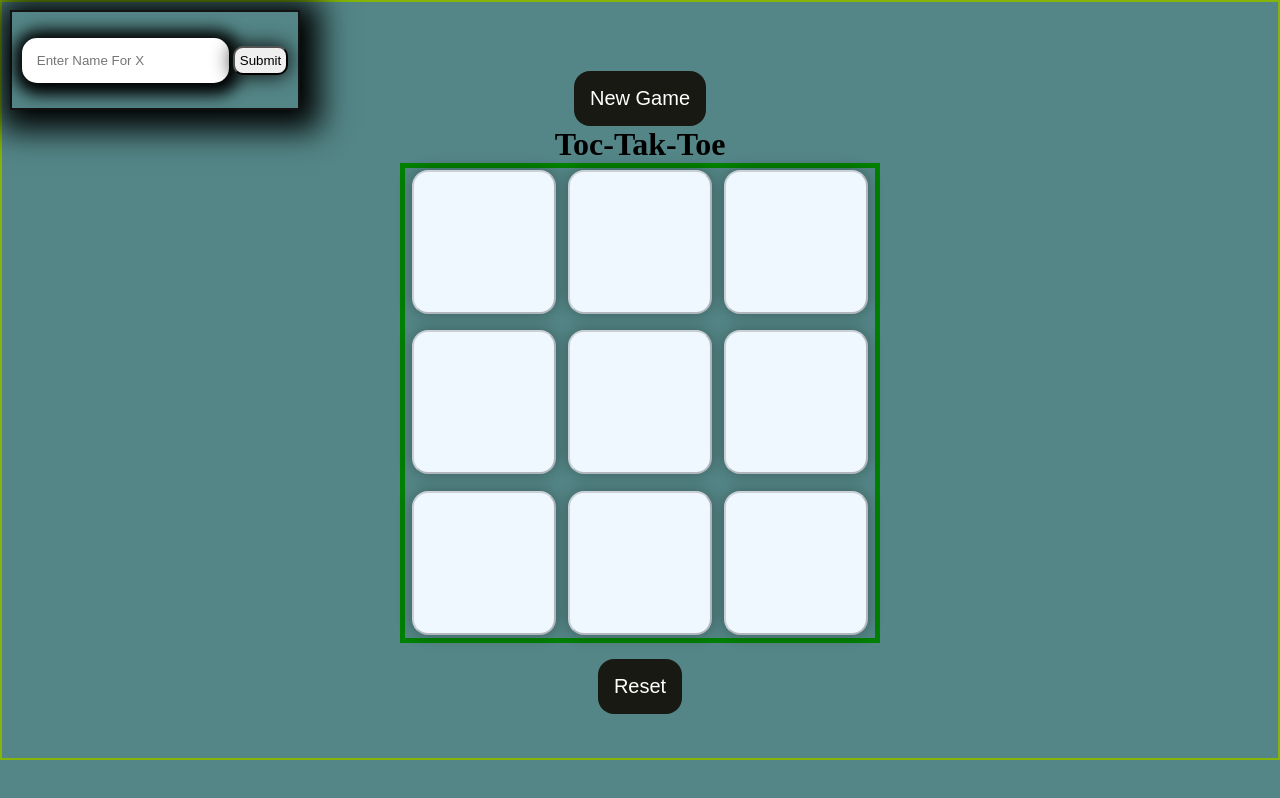
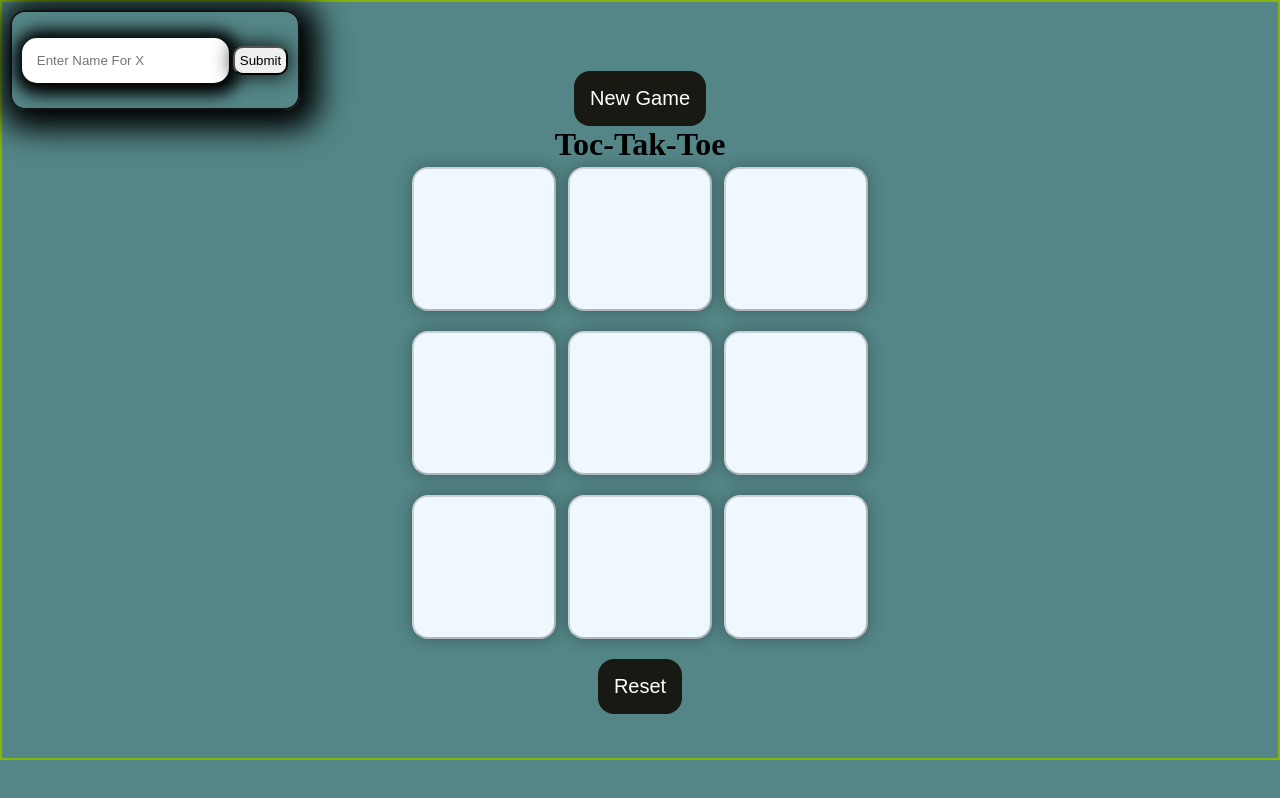
Before and after one commit to adarshsharma7/Tic-Tac-Toe, a plain HTML site: page index.html in a window 1280 px wide. Drawn offline with Linux system fonts and the light colour scheme.

Commit message:
Update game.css

```diff
--- a/game.css
+++ b/game.css
@@ -30,7 +30,7 @@ body{
 
 }
 .game{
-    border: 5px solid green;
+
     height: 60vmin;
     width: 60vmin;
     display: flex;
@@ -48,6 +48,10 @@ body{
     font-size: 8vmin;
     background-color: aliceblue;
     color: #b0413e;
+    transition: all 0.1s ease-in;
+}
+.ticTakToe:hover{
+    transform: scale(1.03);
 }
 .resetBtn{
     padding: 1rem;
@@ -85,6 +89,7 @@ body{
     display: flex;
     flex-direction: column;
     justify-content: center;
+    border-radius: 15px;
     align-items: center;
     /* background-color: #afabb6; */
     transition: all 0.1s ease-in;
```
